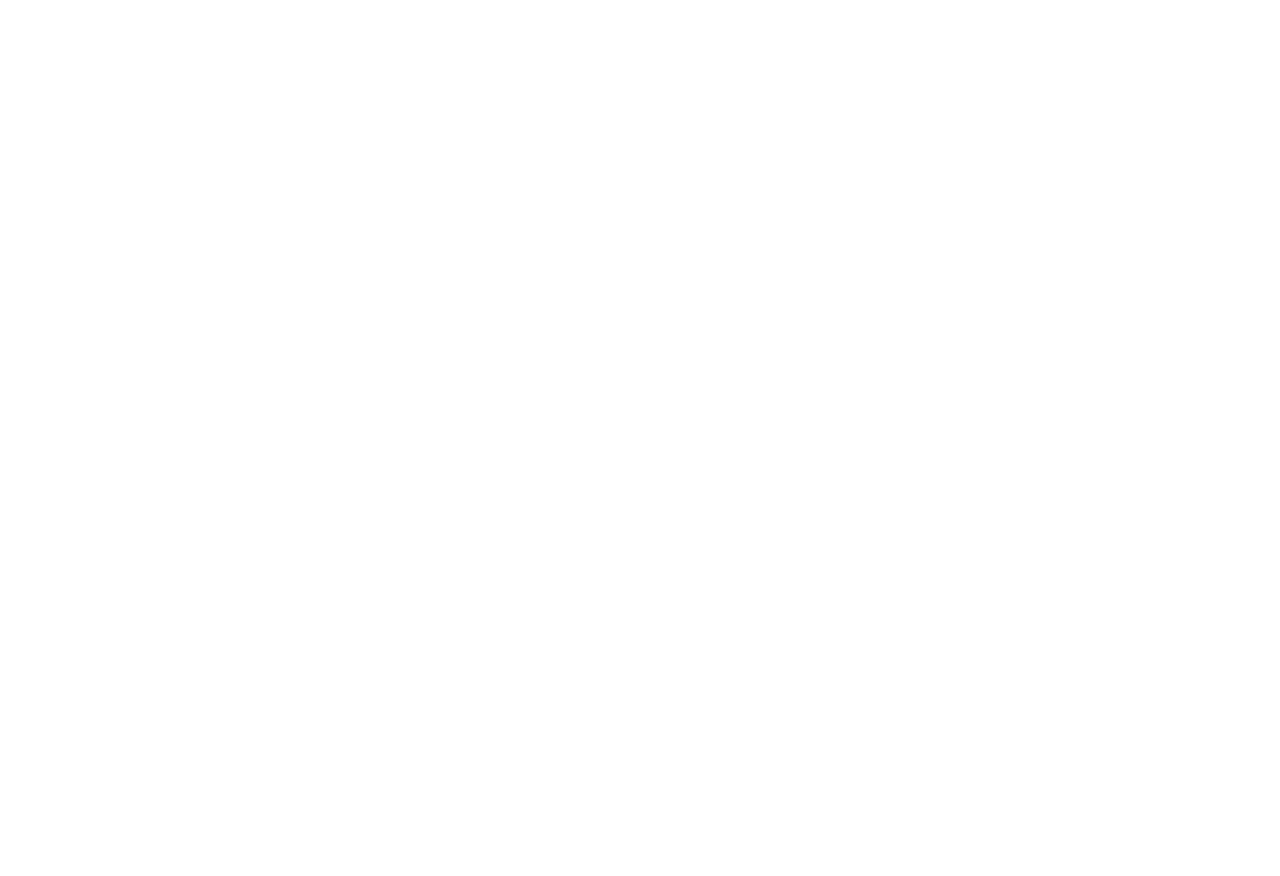
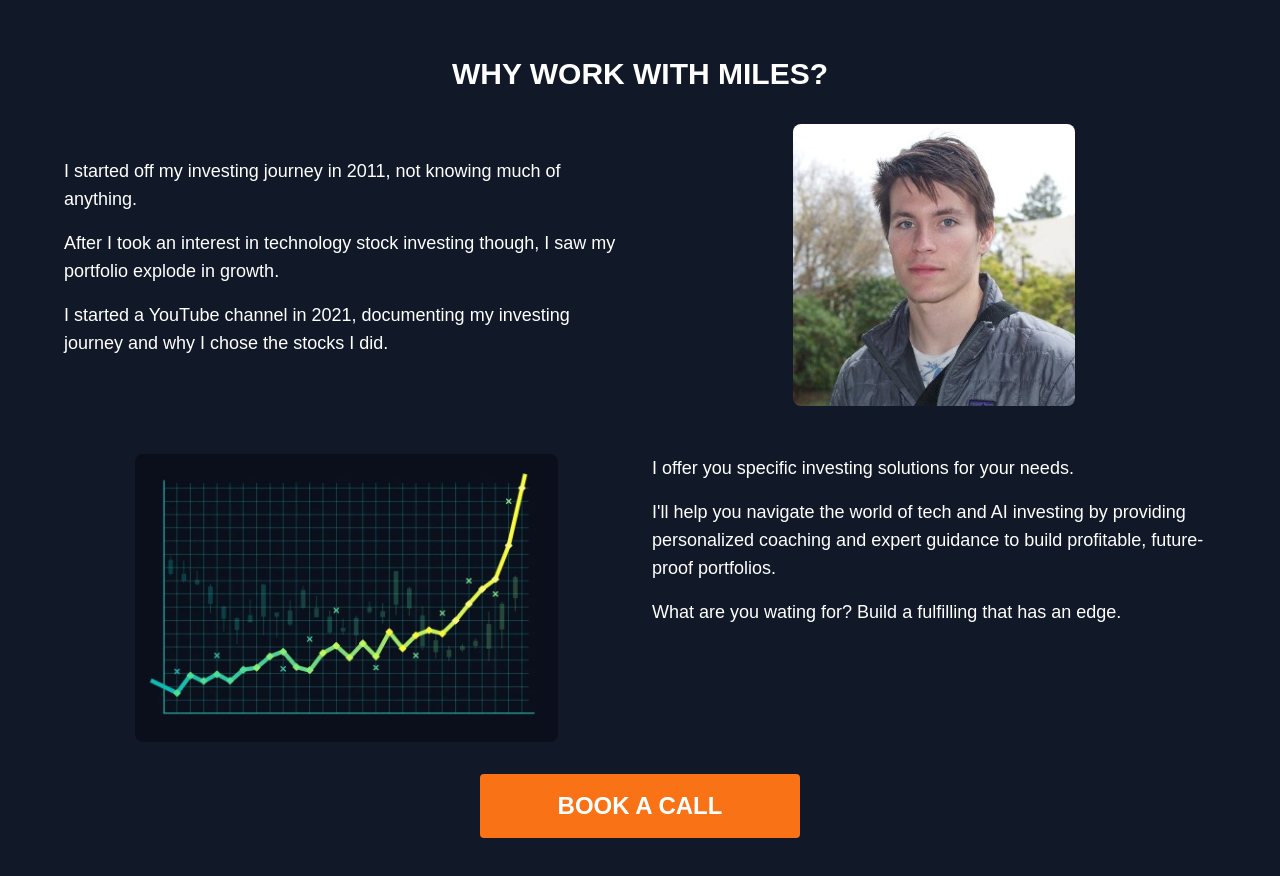
Before and after one commit to milezperhour/coaching-site, a Next.js app: page / in a window 1280 px wide. Shown: the part 760-1636 px from the top of the page. Before the commit the page ends 800 px from the top, so only its background shows below. Built offline with nearby package versions, Linux system fonts and the light colour scheme.

Commit message:
added about section

```diff
--- /dev/null
+++ b/app/components/About.tsx
@@ -0,0 +1,49 @@
+import React from 'react'
+import Button from './Button'
+
+const About = () => {
+  return (
+    <div className="bg-gray-900 p-16 mt-16 text-white">
+        <h1 className="text-3xl text-center uppercase font-bold pb-8">Why Work With Miles?</h1>
+
+        <section className="mb-12">
+            <div className="grid grid-cols-1 md:grid-cols-2 gap-6">
+            <div className="flex flex-col items-start justify-center">
+                <p className="text-lg mb-4">I started off my investing journey in 2011, not knowing much of anything.</p>
+                <p className="text-lg mb-4">After I took an interest in technology stock investing though, I saw my portfolio explode in growth.</p>
+                <p className="text-lg mb-4">I started a YouTube channel in 2021, documenting my investing journey and why I chose the stocks I did.</p>
+            </div>
+            <div className="flex items-center justify-center">
+                <img
+                src="/images/miles-head-shot.jpg"
+                alt="Miles"
+                className="w-1/2 h-auto object-cover rounded-lg"
+                />
+            </div>
+            </div>
+        </section>
+
+        <section>
+            <div className="grid grid-cols-1 md:grid-cols-2 gap-6">
+                <div className="flex items-start justify-center md:order-1 order-2">
+                    <img
+                    src="/images/stock-market-chart.jpg"
+                    alt="Stock Market Chart"
+                    className="w-3/4 h-auto object-cover rounded-lg"
+                    />
+                </div>
+                <div className="flex items-start justify-center md:order-2 order-1">
+                    <div className="w-full">
+                        <p className="text-lg mb-4">I offer you specific investing solutions for your needs.</p>
+                        <p className="text-lg mb-4">I'll help you navigate the world of tech and AI investing by providing personalized coaching and expert guidance to build profitable, future-proof portfolios.</p>
+                        <p className="text-lg mb-4">What are you wating for? Build a fulfilling that has an edge.</p>
+                    </div>
+                </div>
+            </div>
+            <Button/>
+        </section>
+    </div>
+  )
+}
+
+export default About
--- a/app/components/Button.tsx
+++ b/app/components/Button.tsx
@@ -8,7 +8,7 @@
   }
 
   return (
-    <div className="mt-4 mb-4 flex justify-center items-center">
+    <div className="mt-8 mb-4 flex justify-center items-center">
       <button className="bg-orange-500 text-white font-bold px-8 py-4 rounded hover:bg-orange-400 transition uppercase w-80 text-2xl" onClick={handleClick}>
           Book A Call
       </button>
--- a/app/page.tsx
+++ b/app/page.tsx
@@ -1,13 +1,17 @@
 import Image from "next/image";
 import Header from "./components/Header";
 import Video from "./components/Video";
+import About from "./components/About";
 
 export default function Home() {
 
   return (
     <div>
       <Header/>
-      <main><Video/></main>
+      <main>
+        <Video/>
+        <About/>
+      </main>
     </div>
   );
 }
```
Also changed, not shown: public/images/miles-head-shot.jpg (added), public/images/stock-market-chart.jpg (added).
